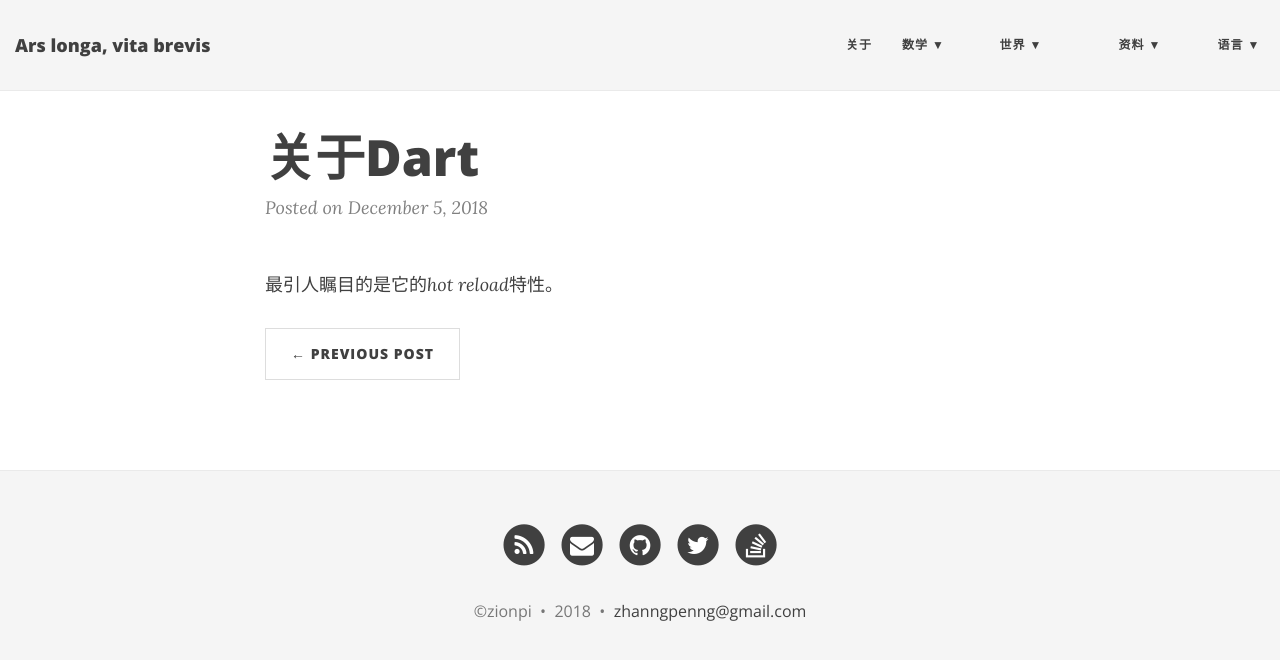
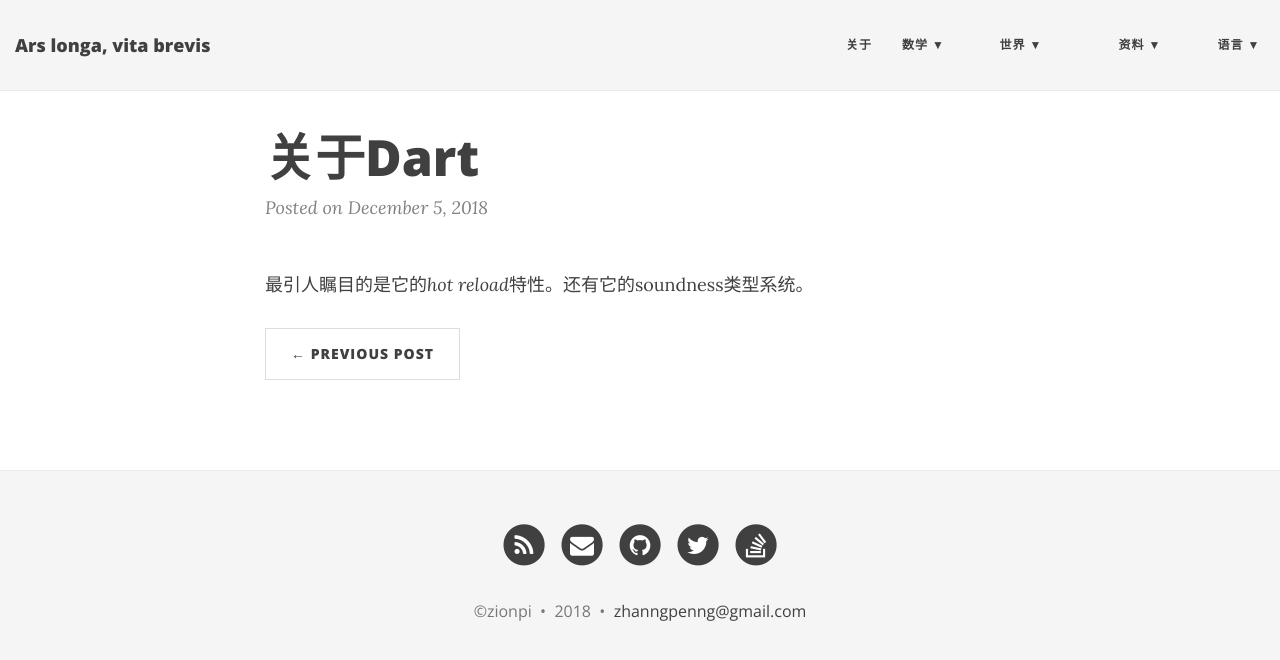
Before and after one commit to ZionPi/zionpi.github.io, a Jekyll site: the page built from _posts/2018-12-05-dart-programming-language.md, in a window 1280 px wide. Shown: the top 660 px of the page. Built offline with Jekyll 4.4.1, drawn with Linux system fonts in a browser that asks for light colours; nearby versions of some CDN libraries.

Commit message:
Update 2018-12-05-dart-programming-language.md

```diff
--- a/_posts/2018-12-05-dart-programming-language.md
+++ b/_posts/2018-12-05-dart-programming-language.md
@@ -2,4 +2,4 @@
 layout: post
 title: 关于Dart
 ---
-最引人瞩目的是它的*hot reload*特性。
+最引人瞩目的是它的*hot reload*特性。还有它的soundness类型系统。
```
